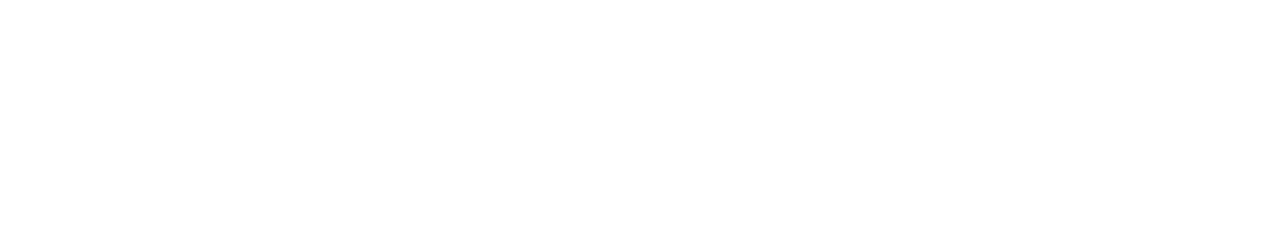
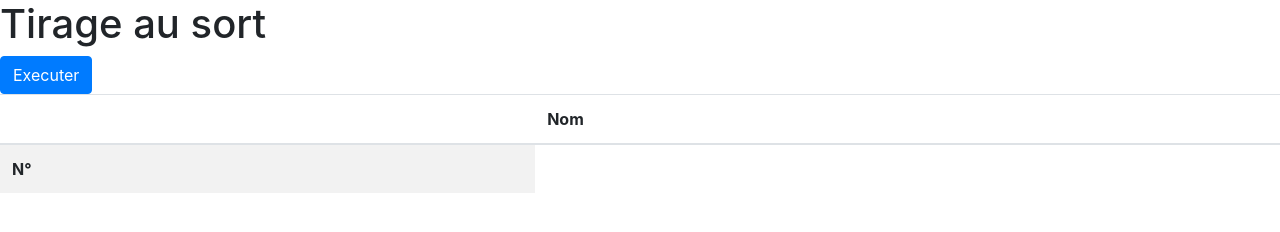
Before and after one commit to Emilie-dev/Tirage-au-sort, a website: page index.html in a window 1280 px wide. Drawn offline with nearby package versions, Linux system fonts and the light colour scheme.

Commit message:
Initial commit

```diff
--- a/index.html
+++ b/index.html
@@ -1,9 +1,34 @@
 <!DOCTYPE html>
 <html>
 <head>
+<meta charset="utf-8">
+<link rel="stylesheet" type="text/css" href="bootstrap-3.3.7-dist/css/bootstrap.min.css">
 	<title>Tirage au sort</title>
 </head>
 <body>
+<h1>Tirage au sort</h1>
 
+
+
+<table id="liste" class="table table-striped">
+			<thead>
+				<tr>
+					<th></th>
+					<th>Nom</th>
+				</tr>
+			</thead>
+			<tbody>
+					<th>N°</th>
+
+
+					</tr>
+			</tbody
+
+</table>
+
+<button id="execute"type="button" class="btn btn-primary">Executer</button>
+
+<script type="text/javascript" src="node_modules/jquery/dist/jquery.min.js"></script>
+<script type="text/javascript" src="js/app.js"></script>
 </body>
 </html>
--- /dev/null
+++ b/style.css
@@ -0,0 +1,3 @@
+.h1 {
+	text-align: center;
+}
```
Also changed, not shown: package.json (added, +14 -0 lines).
